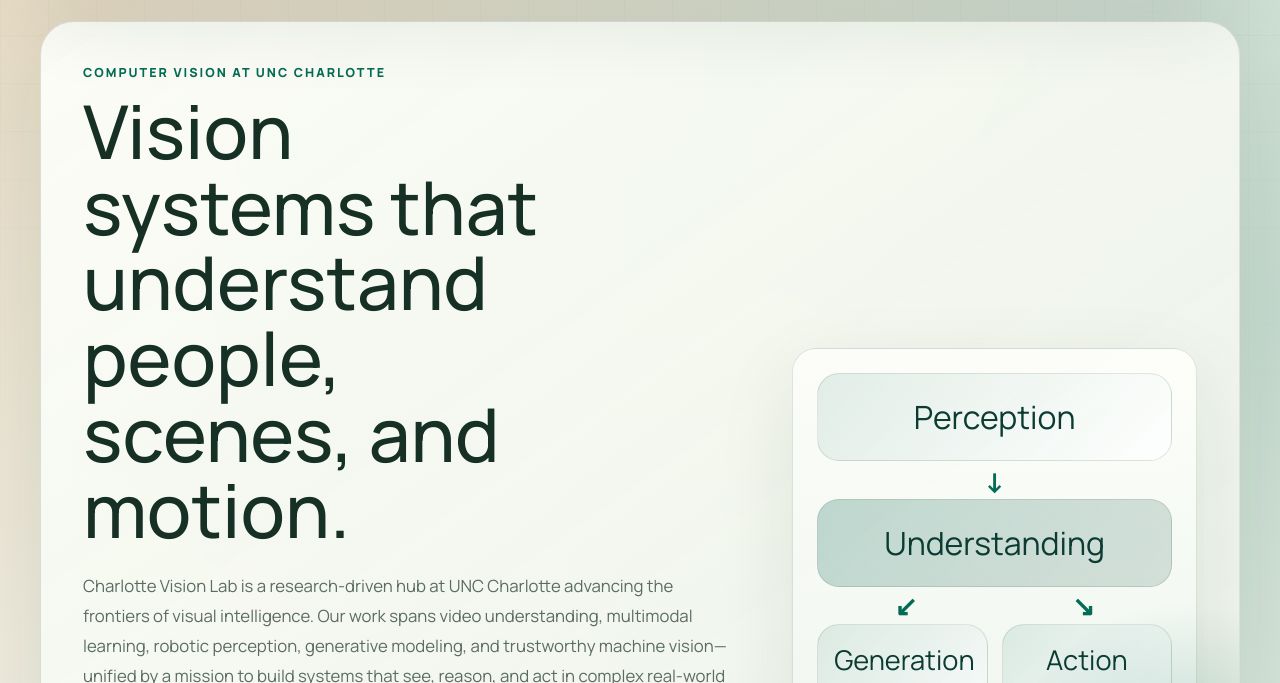
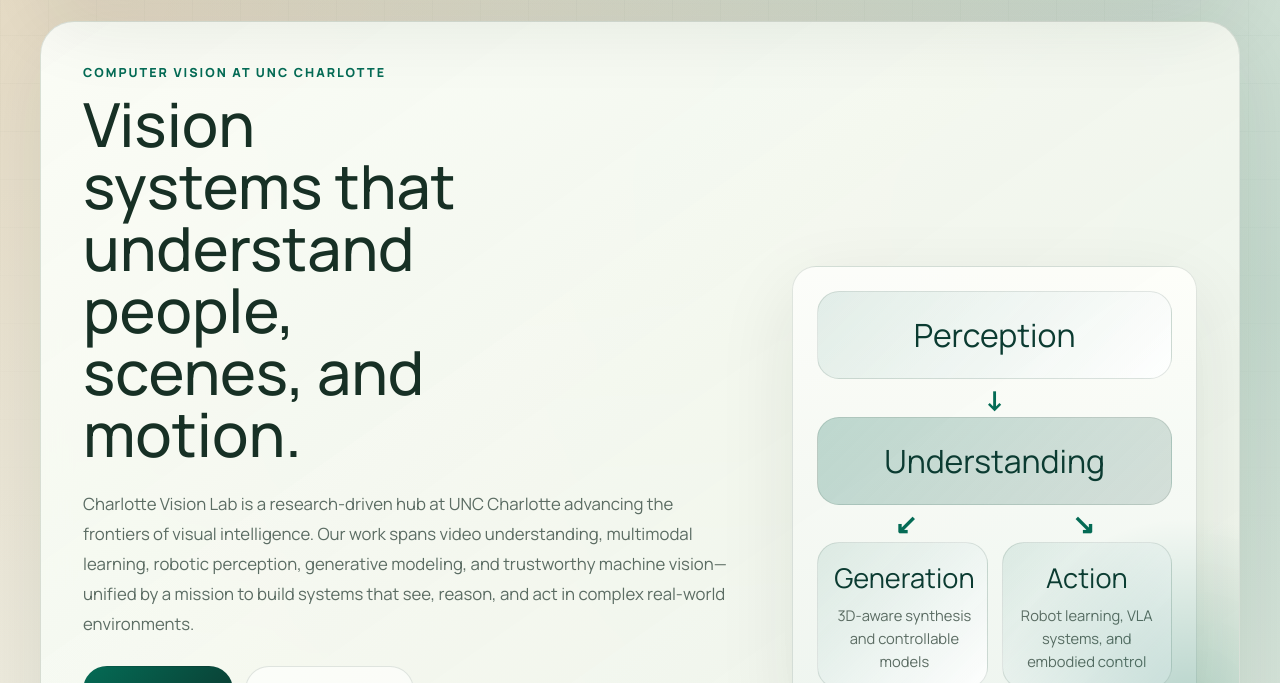
Before and after one commit to charlottevisionlab/charlottevisionlab.github.io, a plain HTML site: page index.html in a window 1280 px wide. Shown: the part 109-792 px from the top of the page. Drawn offline with Linux system fonts and the light colour scheme.

Commit message:
update website

```diff
--- a/styles.css
+++ b/styles.css
@@ -290,7 +290,7 @@ body::before {
 
 .hero h1 {
   max-width: 11ch;
-  font-size: clamp(2.5rem, 5.8vw, 4.8rem);
+  font-size: clamp(1.5rem, 4.8vw, 3.8rem);
 }
 
 .lead {
```
